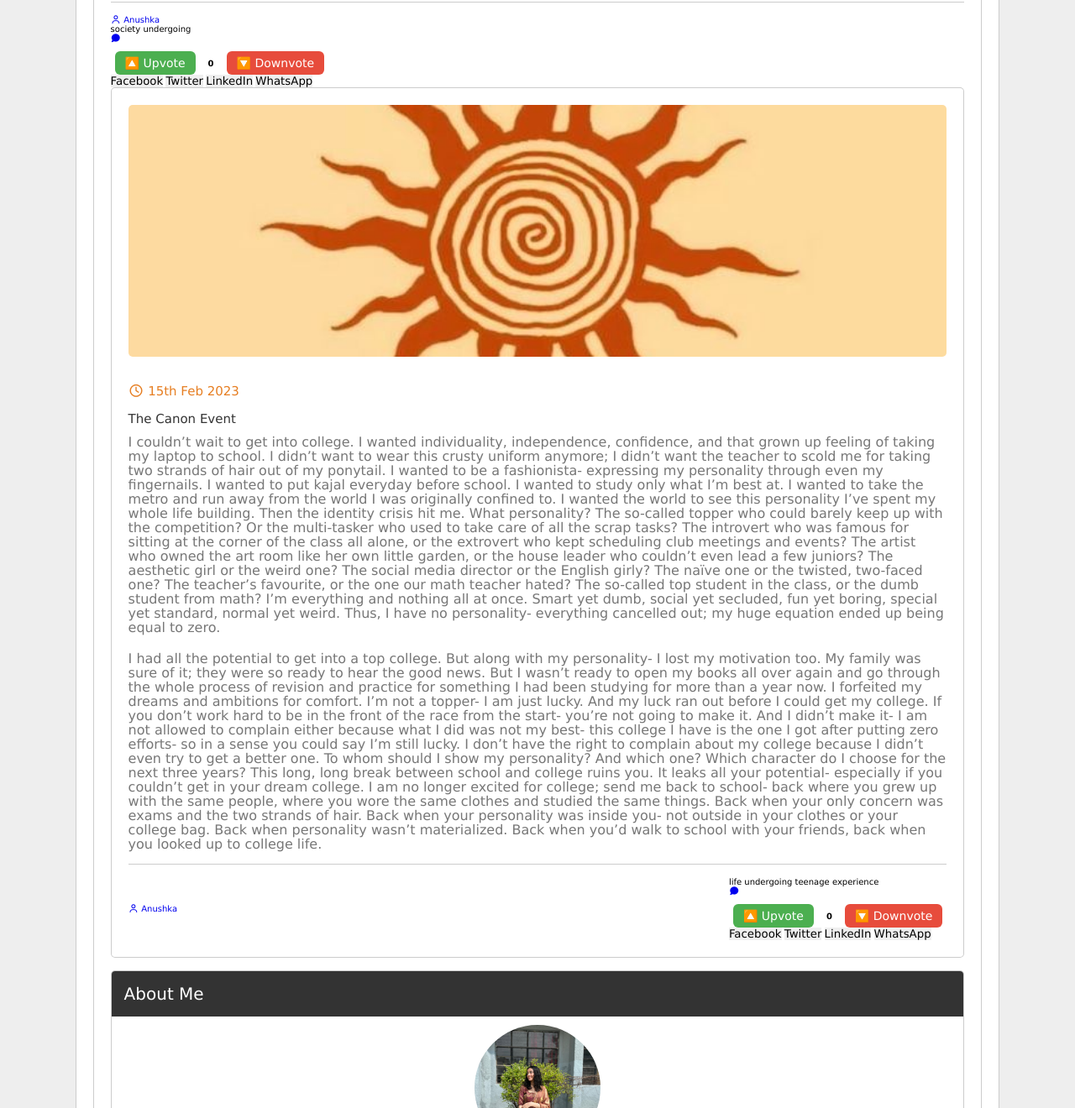
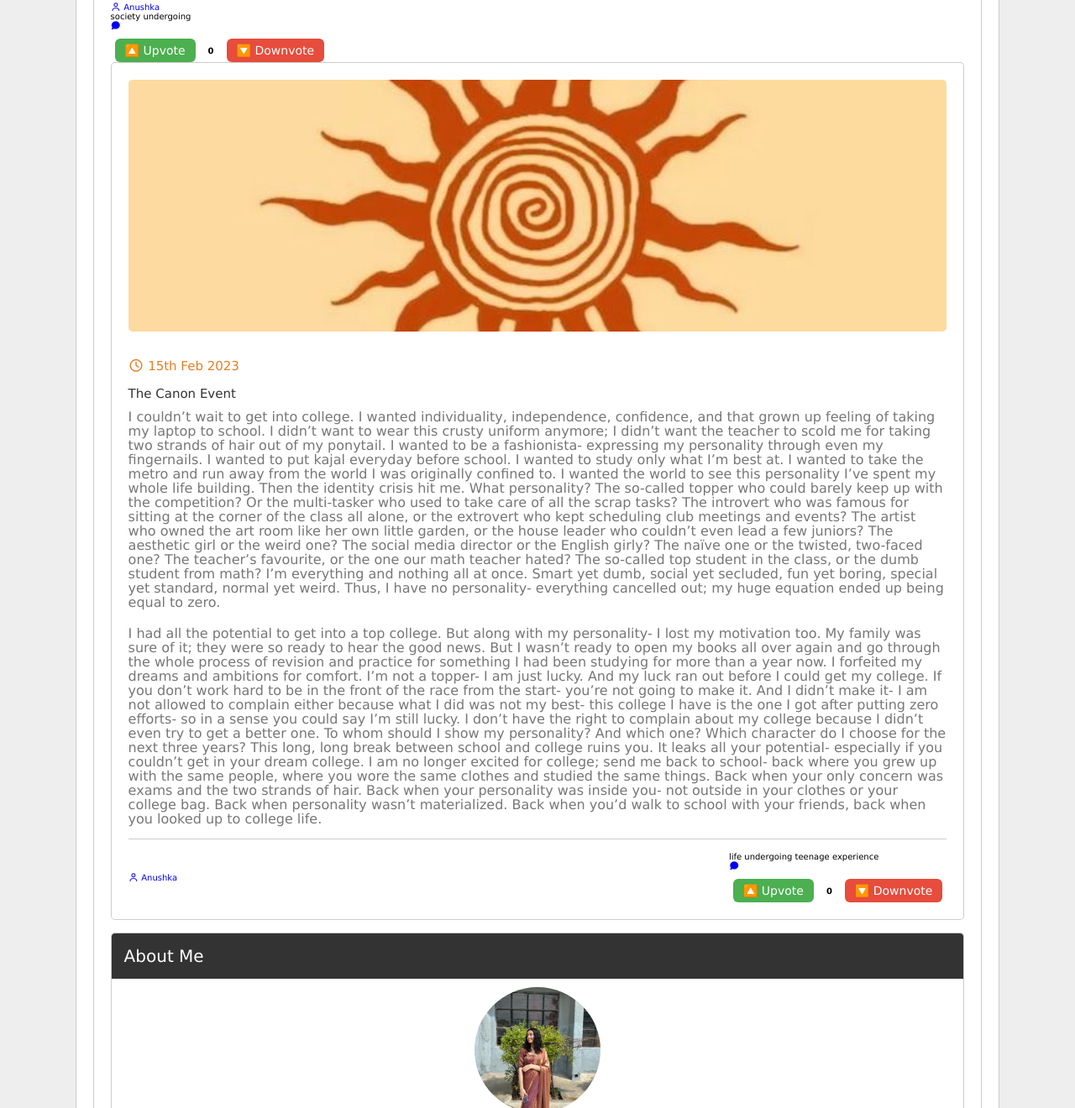
Before and after one commit to nushk1e/Anushka-Srivastaa-308-Blog-Website, a plain HTML site: page index.html in a window 1280 px wide. Shown: the part 2645-3965 px from the top of the page at 84% size. Drawn offline with Linux system fonts and the light colour scheme.

Commit message:
Update index.html

```diff
--- a/index.html
+++ b/index.html
@@ -74,12 +74,6 @@
     </div>
 
   <!-- Sharing Section -->
-  <div class="share-buttons">
-    <button onclick="share('facebook')">Facebook</button>
-    <button onclick="share('twitter')">Twitter</button>
-    <button onclick="share('linkedin')">LinkedIn</button>
-    <button onclick="share('whatsapp')">WhatsApp</button>
-  </div>
         </div>
         <div class="post" data-id="2">
            <img src="30008af6-333d-4d03-843f-6906eaf5b62e.jpeg" class="image">
@@ -121,12 +115,6 @@
     </div>
 
   <!-- Sharing Section -->
-  <div class="share-buttons">
-    <button onclick="share('facebook')">Facebook</button>
-    <button onclick="share('twitter')">Twitter</button>
-    <button onclick="share('linkedin')">LinkedIn</button>
-    <button onclick="share('whatsapp')">WhatsApp</button>
-  </div>
            <div class="post" data-id="3">
             <img src="dixxxxmay no TikTok.jpeg" class="image">
             <div class="date">
@@ -164,12 +152,6 @@
     </div>
 
   <!-- Sharing Section -->
-  <div class="share-buttons">
-    <button onclick="share('facebook')">Facebook</button>
-    <button onclick="share('twitter')">Twitter</button>
-    <button onclick="share('linkedin')">LinkedIn</button>
-    <button onclick="share('whatsapp')">WhatsApp</button>
-  </div>
                 </div>
             </div>
         </div>
```
